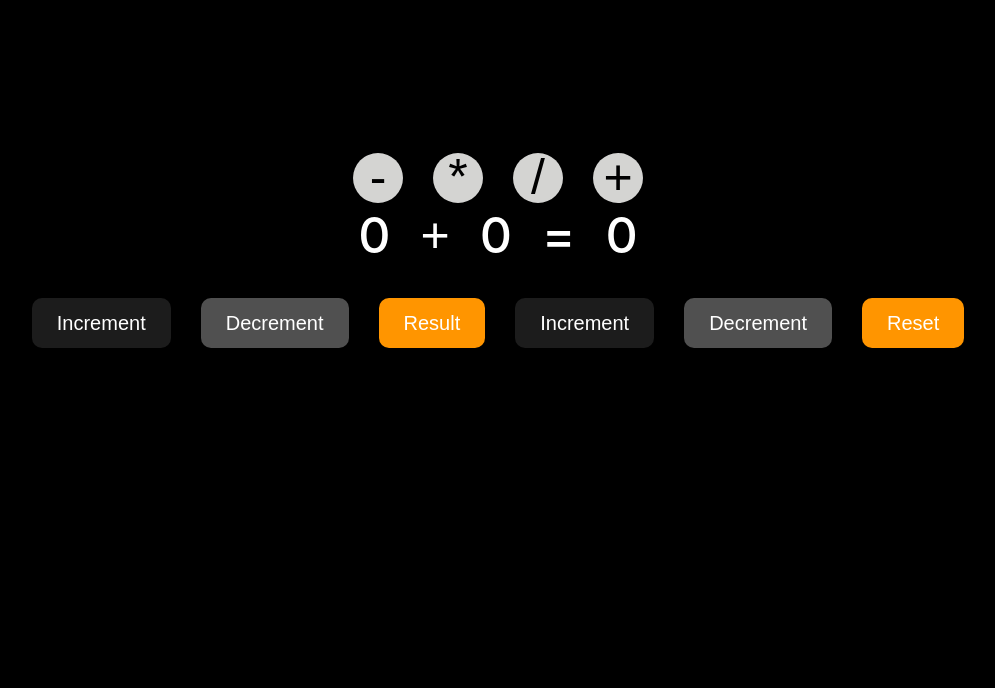
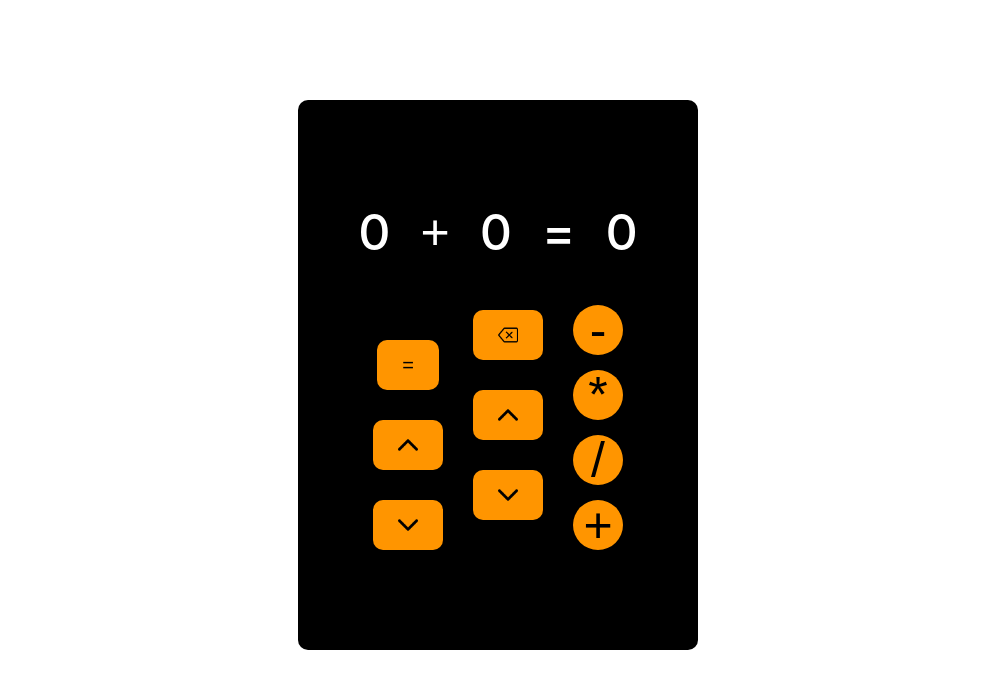
Before and after one commit to Azizbeka07/react, a React (Create React App) app: page /about in a window 1280 px wide. Shown: the top 688 px of the page, without its empty margins (142-1137 px from the left). Built offline with nearby package versions, Linux system fonts and the light colour scheme.

Commit message:
Calculator

```diff
--- a/src/About.jsx
+++ b/src/About.jsx
@@ -1,81 +1,105 @@
 import React, { useState } from "react";
+import Delete from "../src/assets/image/delete.png";
+import arrowDown from "../src/assets/image/arrow-down.png";
 
 const About = () => {
   const [count, setCount] = useState(0);
   const [firstCount, setFirstCount] = useState(0);
   const [result, setResult] = useState(0);
-  const [operator, setOperator] = useState("+")
+  const [operator, setOperator] = useState("+");
 
-  const addNumbers = () => {
-    return setResult(count * firstCount);
+  function addNumbers () {
+    switch (operator) {
+    case  "+":
+    setResult(count + firstCount)
+      break;
+     case "-":
+      setResult(count - firstCount)
+      break;
+     case "*":
+      setResult(count * firstCount);
+      break;
+     case "/":
+      setResult(count / firstCount)
   };
+  }
 
-  function reset () {
-    setCount(0)
-    setFirstCount(0)
-    setResult(0)
+  function reset() {
+    setCount(0);
+    setFirstCount(0);
+    setResult(0);
   }
   return (
-    <section className="background">
     <div className="container">
-      <div className="contents fd-col mt-5">
-        <div className="increase-box">
-          <button className="color operator" onClick={() => setOperator("-")}>-</button>
-          <button className="color operator" onClick={() => setOperator("*")}>*</button>
-          <button className="color operator" onClick={() => setOperator("/")}>/</button>
-          <button className="color operator" onClick={() => setOperator("+")}>+</button>
-        </div>
+      <div className="contents fd-col mt-5 background">
+
           <div className="count-box">
-          <h3 className="firstCount">{firstCount}</h3>
+            <h3 className="firstCount">{count}</h3>
             <button className="count-plus">{operator}</button>
-          <h3 className="count">{count}</h3>
+            <h3 className="count">{firstCount}</h3>
             <p className="count-plus">=</p>
             <h3 className="result">{result}</h3>
           </div>
         <div className="btn-box">
+        <div className="increase-box">
+            <button className="color operator" onClick={() => setOperator("-")}>
+              -
+            </button>
+            <button className="color operator" onClick={() => setOperator("*")}>
+              *
+            </button>
+            <button className="color operator" onClick={() => setOperator("/")}>
+              /
+            </button>
+            <button className="color operator" onClick={() => setOperator("+")}>
+              +
+            </button>
+          </div>
           <div className="btn-group">
+            <div className="arrow-box">
               <button
-              className="btn btn-green"
-              onClick={() => setCount(count + 1)}
+                className="btn btn-yellow"
+                onClick={() => setFirstCount(firstCount + 1)}
                 disabled={count === 100}
               >
-              Increment
+                <img src={arrowDown} alt="img" className="arrowTop" />
               </button>
               <button
-              className="btn btn-red"
+                className="btn btn-yellow"
+                onClick={() => setFirstCount(firstCount - 1)}
+                disabled={firstCount === 0}
+              >
+                <img src={arrowDown} alt="img" className="arrow" />
+              </button>
+              <button></button>
+            </div>
+            <button className="btn btn-yellow" onClick={() => reset(0)}>
+              <img src={Delete} alt="img" className="delete" />
+            </button>
+          </div>
+          <div className="box-group">
+            <button className="btn btn-yellow" onClick={addNumbers}>
+              =
+            </button>
+            <button
+              className="btn btn-yellow"
+              onClick={() => setCount(count + 1)}
+              disabled={firstCount === 100}
+            >
+              <img src={arrowDown} alt="img" className="arrowTop" />
+            </button>
+            <button
+              className="btn btn-yellow"
               onClick={() => setCount(count - 1)}
               disabled={count === 0}
             >
-              Decrement
-            </button>
-            <button className="btn btn-yellow" onClick={() => reset(0)}>
-              Reset
-            </button>
-          </div>
-          <button className="btn btn-yellow" onClick={addNumbers}>
-            Result
-          </button>
-          <div className="btn-group">
-            <button
-              className="btn btn-green"
-              onClick={() => setFirstCount(firstCount + 1)}
-              disabled={firstCount === 100}
-            >
-              Increment
-            </button>
-            <button
-              className="btn btn-red"
-              onClick={() => setFirstCount(firstCount - 1)}
-              disabled={firstCount === 0}
-            >
-              Decrement
+              <img src={arrowDown} alt="img" className="arrow" />
             </button>
           </div>
         </div>
       </div>
       <div className="content"></div>
     </div>
-    </section>
   );
 };
 
--- a/src/index.css
+++ b/src/index.css
@@ -49,8 +49,10 @@ button {
 
 .background {
     background: #000;
-    width: 100%;
-    height: 100vh;
+    width: 400px;
+    height: 550px;
+    margin: 100px auto;
+    border-radius: 10px;
 }
 
 .btn-box {
@@ -71,26 +73,37 @@ button {
     font-size: 50px;
     line-height: 130%;
     font-weight: 500;
-    color: #fff;
-}
-
-.increase-box {
-    display: flex;
-    gap: 30px;
-    display: flex;
-    align-items: center;
-    justify-content: center;
-}
-
-.operator {
-    background: #D4D4D2;
+    background: #FF9500;
     width: 50px;
     height: 50px;
     border-radius: 50%;
     display: flex;
     align-items: center;
     justify-content: center;
-    color: #000;
+}
+
+.increase-box {
+    gap: 15px;
+    display: flex;
+    flex-direction: column;
+}
+
+.delete,
+.arrow {
+    width: 20px;
+    height: 20px;
+}
+
+.arrowTop {
+    width: 20px;
+    height: 20px;
+    transform: rotate(180deg);
+}
+
+.arrow-box {
+    display: flex;
+    flex-direction: column;
+    gap: 30px;
 }
 
 .result {
@@ -104,6 +117,7 @@ button {
     display: flex;
     align-items: center;
     gap: 30px;
+    margin-bottom: 15px;
 }
 
 .count-plus {
@@ -122,17 +136,28 @@ button {
 
 .btn-group {
     display: flex;
+    flex-direction: column-reverse;
     align-items: center;
-    column-gap: 30px;
+    row-gap: 30px;
+    margin-top: 30px;
+}
+
+.box-group {
+    display: flex;
+    flex-direction: column;
+    align-items: center;
+    row-gap: 30px;
     margin-top: 30px;
 }
 
 .btn {
+    display: flex;
+    align-items: center;
+    justify-content: center;
     padding: 10px 25px;
     border-radius: 10px;
     font-size: 20px;
     line-height: 130%;
-    color: #fff;
     cursor: pointer;
     height: 50px;
 }
```
Also changed, not shown: src/assets/image/arrow-down.png (added), src/assets/image/delete.png (added). Lines whose indentation alone changed are shown as unchanged.
